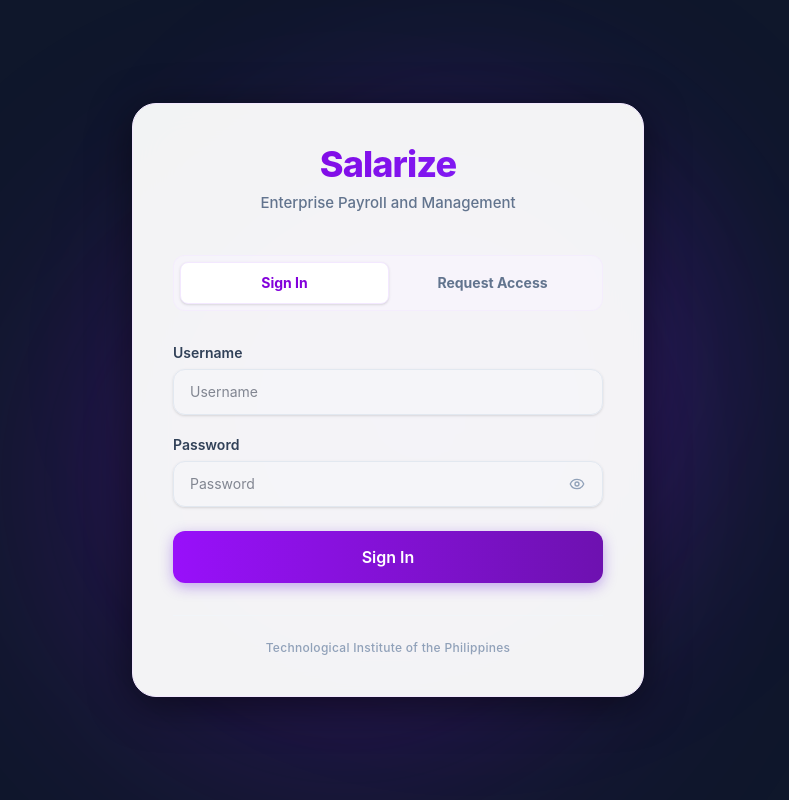
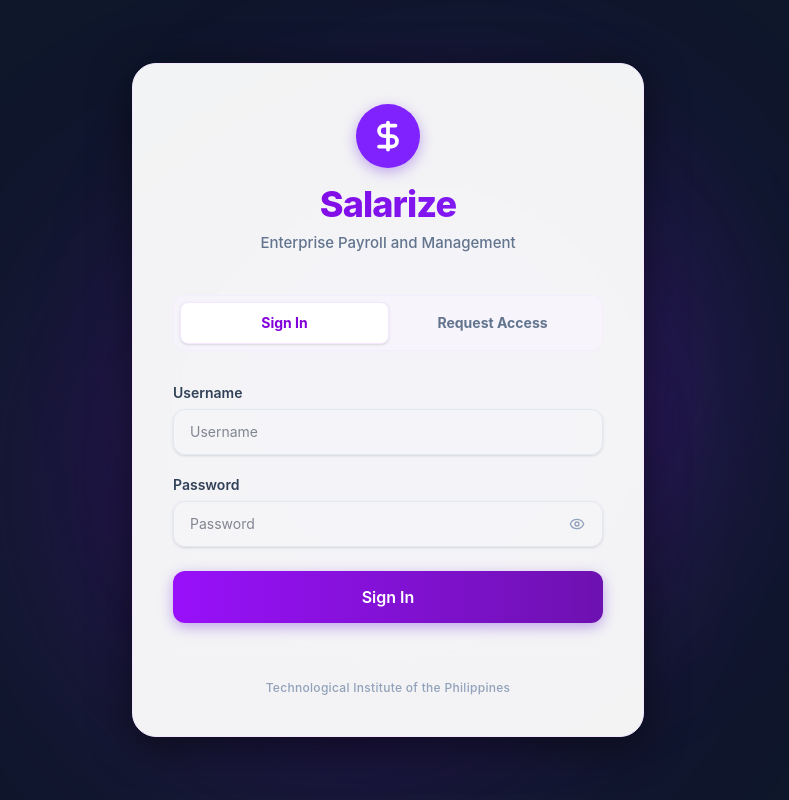
Before and after one commit to IvanRoxas/Salarize-V2, a Next.js app: page /login in a window 1280 px wide. Shown: the whole page, without its empty margins (252-1041 px from the left). Built offline with nearby package versions, Linux system fonts and the light colour scheme; no server answers.

Commit message:
Add new logo to the login page

```diff
--- a/src/app/(auth)/login/page.tsx
+++ b/src/app/(auth)/login/page.tsx
@@ -5,7 +5,7 @@
 import { useFormStatus } from 'react-dom';
 import { loginAction, requestAccessAction, verify2FAAction } from '@/app/actions/auth';
 import toast from 'react-hot-toast';
-import { Eye, EyeOff, ShieldCheck, ArrowLeft } from 'lucide-react';
+import { Eye, EyeOff, ShieldCheck, ArrowLeft, DollarSign } from 'lucide-react';
 
 function SubmitButton({ step }: { step: 'login' | 'signup' | '2fa' }) {
   const { pending } = useFormStatus();
@@ -98,6 +98,9 @@
           </div>
         ) : (
           <div className="text-center mb-10 fade-in">
+            <div className="w-16 h-16 bg-violet-600 text-white rounded-full flex items-center justify-center mx-auto mb-4 shadow-[0_4px_14px_0_rgba(109,40,217,0.39)]">
+              <DollarSign className="w-9 h-9" strokeWidth={2.5} />
+            </div>
             <h1 className="text-4xl font-extrabold text-transparent bg-clip-text bg-gradient-to-r from-purple-700 to-violet-600 tracking-tight">Salarize</h1>
             <p className="text-slate-500 text-[15px] mt-2 font-medium">Enterprise Payroll and Management</p>
           </div>
```
